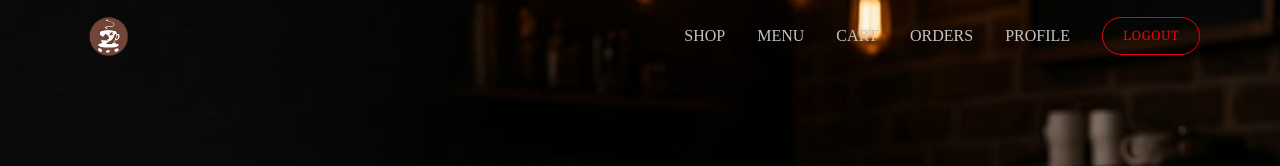
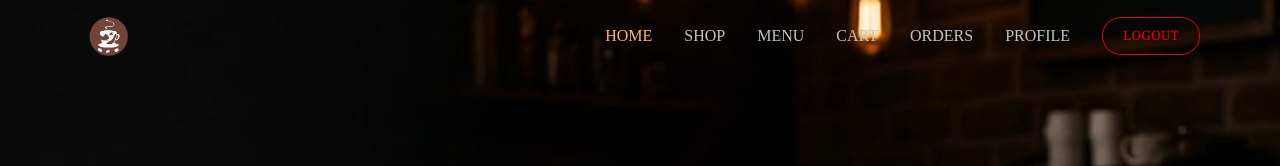
Before and after one commit to abduletifabdella29-lab/DevBean-Cafe, a React (Vite) app in the folder Client/: page / in a window 1280 px wide. Shown: the top 166 px of the page. Built offline with nearby package versions, Linux system fonts and the light colour scheme.

Commit message:
feat: add HOME link to navigation in HeroSection

```diff
--- a/Client/src/Componentes/HeroSection.jsx
+++ b/Client/src/Componentes/HeroSection.jsx
@@ -9,6 +9,7 @@ function HeroSection() {
     const [menuOpen, setMenuOpen] = useState(false);
 
     const navLinks = [
+        { label: "HOME", to: "/" },
         { label: "SHOP", to: "/shop" },
         { label: "MENU", to: "/menu"},
         { label: "CART", to: "/cart"},
```
